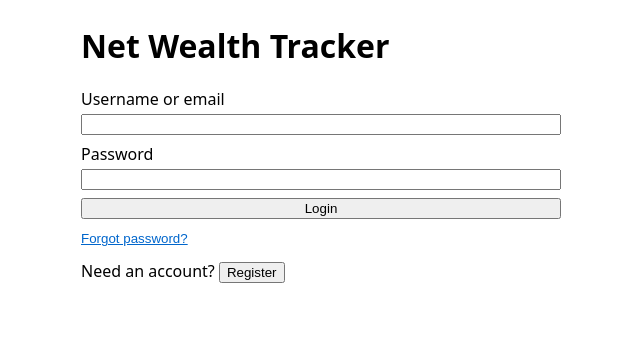
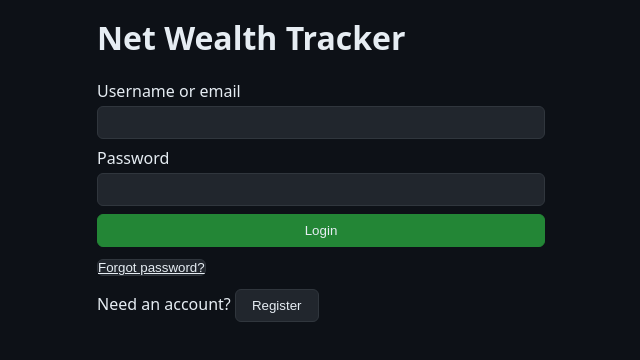
Before and after one commit to kenzhang87-cpu/networth-tracker, a React (Vite) app in the folder client/: page / in a window 1280 px wide. Shown: the top 360 px of the page, without its empty margins (319-959 px from the left). Built offline with nearby package versions, Linux system fonts and the light colour scheme; no server answers.

Commit message:
Add dark theme with light text for entire site

```diff
--- /dev/null
+++ b/client/src/global.css
@@ -0,0 +1,138 @@
+/* Global dark theme styles */
+* {
+  box-sizing: border-box;
+}
+
+html, body, #root {
+  min-height: 100vh;
+  margin: 0;
+  padding: 0;
+}
+
+body {
+  background-color: #0d1117 !important;
+  color: #e6edf3 !important;
+  font-family: system-ui, -apple-system, BlinkMacSystemFont, 'Segoe UI', Roboto, sans-serif;
+}
+
+/* Override any existing light backgrounds */
+body * {
+  background-color: transparent;
+}
+
+/* Form elements */
+input, select, textarea {
+  background-color: #21262d !important;
+  color: #e6edf3 !important;
+  border: 1px solid #30363d !important;
+  border-radius: 6px;
+  padding: 8px 12px;
+}
+
+input:focus, select:focus, textarea:focus {
+  outline: none;
+  border-color: #58a6ff !important;
+}
+
+/* Buttons */
+button {
+  background-color: #21262d !important;
+  color: #e6edf3 !important;
+  border: 1px solid #30363d !important;
+  border-radius: 6px;
+  padding: 8px 16px;
+  cursor: pointer;
+  transition: background-color 0.2s;
+}
+
+button:hover {
+  background-color: #30363d !important;
+}
+
+button[type="submit"] {
+  background-color: #238636 !important;
+  border-color: #238636 !important;
+}
+
+button[type="submit"]:hover {
+  background-color: #2ea043 !important;
+}
+
+/* Links */
+a {
+  color: #58a6ff !important;
+}
+
+a:hover {
+  color: #79c0ff !important;
+}
+
+/* Cards and sections */
+section, .card, [style*="background: #f8f8f8"], [style*="background:#f8f8f8"] {
+  background-color: #161b22 !important;
+  border: 1px solid #30363d !important;
+  border-radius: 8px;
+}
+
+/* Tables */
+table {
+  background-color: #161b22 !important;
+  border: 1px solid #30363d !important;
+  border-radius: 8px;
+  width: 100%;
+  border-collapse: collapse;
+}
+
+th, td {
+  border-bottom: 1px solid #30363d !important;
+  padding: 12px;
+  color: #e6edf3 !important;
+}
+
+th {
+  background-color: #21262d !important;
+  font-weight: 600;
+}
+
+tr:hover {
+  background-color: #21262d !important;
+}
+
+/* Navigation */
+nav a, nav button {
+  color: #e6edf3 !important;
+}
+
+/* Error and success messages */
+[style*="color: red"], [style*="color:red"] {
+  color: #f85149 !important;
+}
+
+[style*="color: green"], [style*="color:green"] {
+  color: #3fb950 !important;
+}
+
+/* Scrollbar */
+::-webkit-scrollbar {
+  width: 10px;
+  height: 10px;
+}
+
+::-webkit-scrollbar-track {
+  background: #0d1117;
+}
+
+::-webkit-scrollbar-thumb {
+  background: #30363d;
+  border-radius: 5px;
+}
+
+::-webkit-scrollbar-thumb:hover {
+  background: #484f58;
+}
+
+/* Selection */
+::selection {
+  background-color: #58a6ff;
+  color: #ffffff;
+}
--- a/client/src/main.jsx
+++ b/client/src/main.jsx
@@ -1,6 +1,7 @@
 import React from "react";
 import ReactDOM from "react-dom/client";
 import App from "./App.jsx";
+import "./global.css";
 
 ReactDOM.createRoot(document.getElementById("root")).render(
   <React.StrictMode>
```
